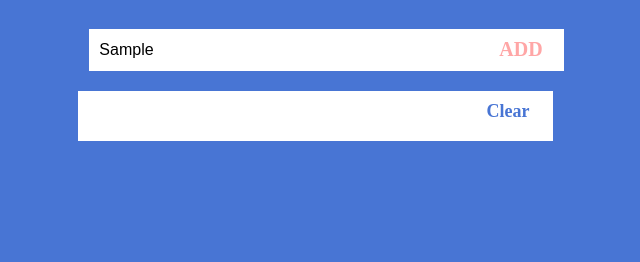
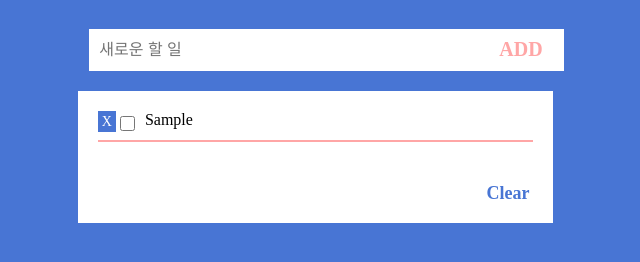
Before and after one commit to skqoaudgh/VanillaJS-Todo, a plain HTML site: page index.html in a window 1280 px wide. Both pictures are taken after typing "Sample" into the empty fields and a click on the button "ADD". Shown: the part 132-394 px from the top of the page, without its empty margins (322-962 px from the left). Drawn offline with Linux system fonts and the light colour scheme.

Commit message:
자바스크립트 작성
Add 버튼 클릭 시 새로운 Elements를 구성해 div의 자식으로 추가되도록 함

```diff
--- a/script/script.js
+++ b/script/script.js
@@ -0,0 +1,82 @@
+const addText = document.getElementById('add-text');
+const addBtn = document.getElementById('add-button');
+const listDiv = document.getElementsByClassName('todo-list')[0];
+const clearBtn = document.getElementById('comp-clear');
+
+let compId = 0;
+
+function addButtonHandler(event) {
+    if(addText.value.length > 0) {
+        const inputText = addText.value;
+        addText.value = null;
+
+        let comp__container = document.createElement('div');
+        let newTodo__div = document.createElement('div');
+        let newBtn = document.createElement('button');
+        let newCheckbox = document.createElement('input');
+        let newText = document.createElement('div');
+        let newLine__div = document.createElement('div');
+        let newLine = document.createElement('hr');
+
+        newBtn.setAttribute("type", "button");
+        newBtn.id = 'comp-delete';
+        newBtn.textContent = 'X';
+        newBtn.addEventListener('click', deleteButtonHandler);
+
+        newCheckbox.setAttribute("type", "checkbox");
+        newCheckbox.id = 'comp-check';
+        newCheckbox.addEventListener('click', checkBoxHandler);
+
+        newText.innerHTML = inputText;
+
+        newTodo__div.className = 'todo-comp';
+        newTodo__div.appendChild(newBtn);
+        newTodo__div.appendChild(newCheckbox);
+        newTodo__div.appendChild(newText);
+
+        newLine__div.className = 'todo-line';
+        newLine__div.appendChild(newLine);
+
+        comp__container.appendChild(newTodo__div);
+        comp__container.appendChild(newLine__div);
+
+        listDiv.appendChild(comp__container);
+
+        const prevHeight = parseInt(listDiv.clientHeight);
+        listDiv.style.height = prevHeight+12+'px';
+
+        comp__container.id = compId++;
+        comp__container.checked = false;
+    }
+}
+
+function clearButtonHandler(event) {
+    while(listDiv.firstChild) {
+        listDiv.removeChild(listDiv.firstChild);
+    }
+    listDiv.style.height = '10px';
+}
+
+function deleteButtonHandler(event) {
+    const selectedId = event.target.parentElement.parentElement.id;
+    const child = document.getElementById(selectedId);
+    listDiv.removeChild(child);
+
+    const prevHeight = parseInt(listDiv.style.height);
+    listDiv.style.height = prevHeight-52+'px';
+}
+
+function checkBoxHandler(event) {
+    const selectedId = event.target.parentElement.parentElement.id;
+    const child = document.getElementById(selectedId).firstChild.lastChild;
+    if(event.target.checked) {
+        child.style.textDecoration = 'line-through';
+        child.style.textDecorationColor = 'red';
+    }
+    else {
+        child.style.textDecoration = 'none';
+    }
+}
+
+addBtn.addEventListener('click', addButtonHandler);
+clearBtn.addEventListener('click', clearButtonHandler);
--- a/stylesheet/style.css
+++ b/stylesheet/style.css
@@ -54,7 +54,7 @@ body {
     margin-top: 20px;
     background: white;
     width: 435.5px;
-    height: 10px;
+    height: 40px;
     padding: 20px;
 }
 
@@ -70,10 +70,10 @@ body {
 
 .todo-comp button {
     all: unset;
-    font-size: 16px;
+    font-size: 14px;
     color: white;
     background: #4875d4;
-    padding: 1px 4px;
+    padding: 2px 4px;
     cursor: pointer;
 }
 
@@ -82,11 +82,13 @@ body {
     top: 2px;
     width: 15px;
     height: 15px;
+    margin-right: 10px;
 }
 
 .todo-line hr {
     color: #ffa6a6;
     border: thin solid #ffa6a6;
+    margin-bottom: 20px;
 }
 
 #comp-clear {
```
Also changed, not shown: index.html (+0 -10 lines).
